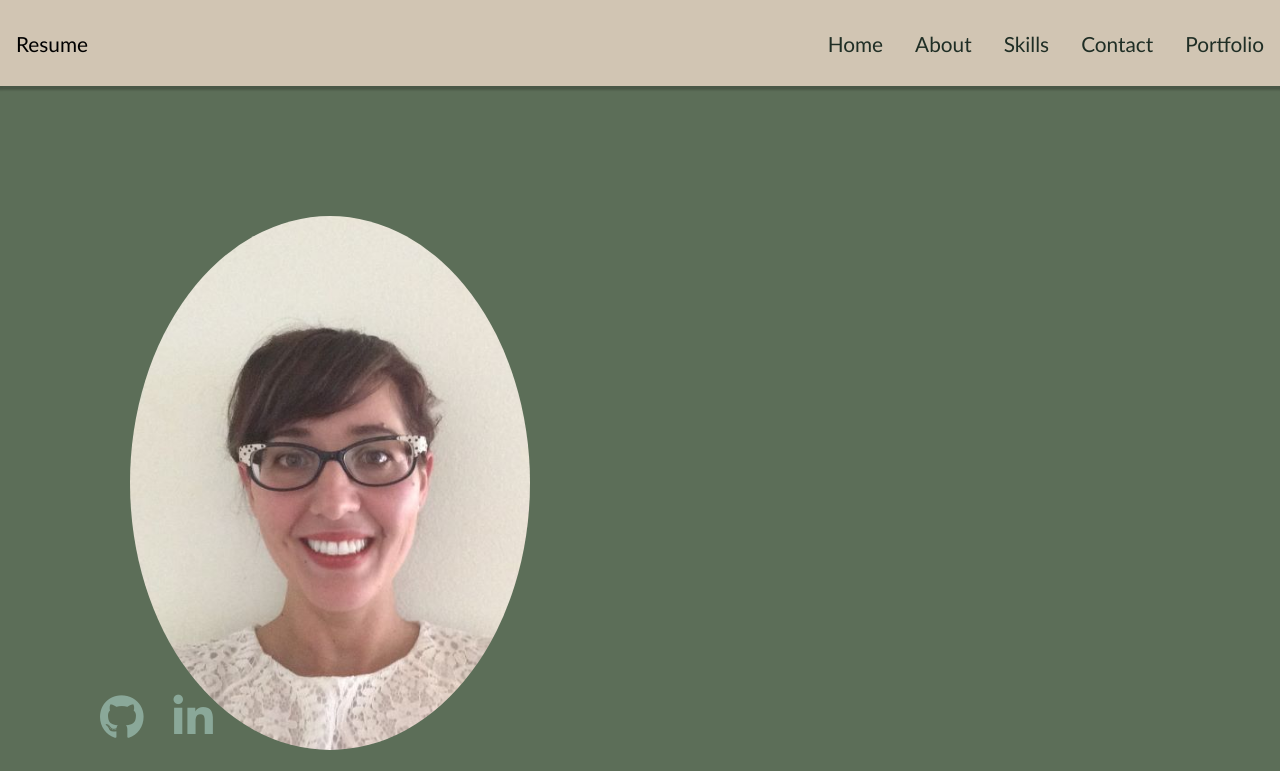
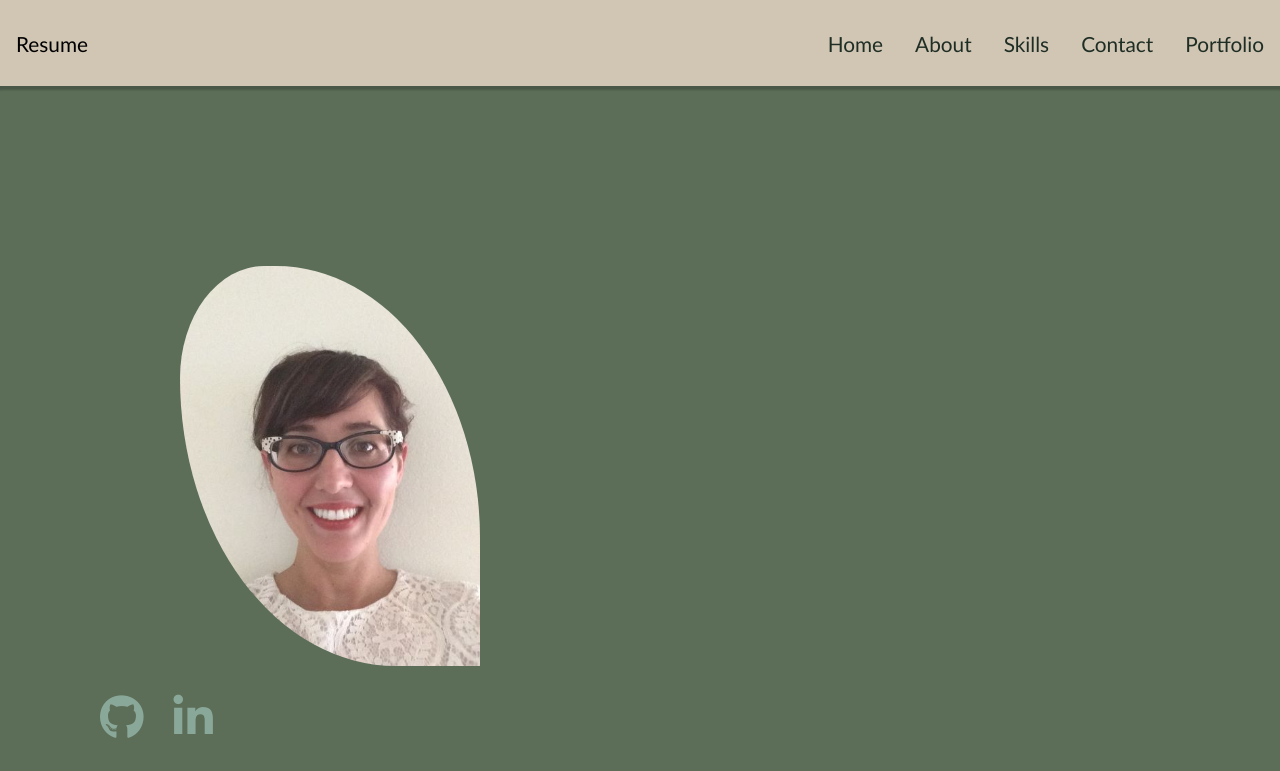
Before and after one commit to nparker80/Najla_Coding_Portfolio, a React (Create React App) app: page / in a window 1280 px wide. Shown: the top 771 px of the page. Built offline with nearby package versions, Linux system fonts and the light colour scheme.

Commit message:
mobile responsive homepage

```diff
--- a/src/contents/Home/Home.css
+++ b/src/contents/Home/Home.css
@@ -1,7 +1,8 @@
 .profilepic {
-  border-radius: 50%;
-  width: 400px;
-  margin: 30px;
+  border-radius: 35% 85% 0% 90%;
+  margin: 80px;
+  max-width: 350px;
+  max-height: 400px;
 }
 
 .introduction {
@@ -27,3 +28,31 @@ span {
   font-size: 120px;
   margin-bottom: 30px;
 }
+
+@media screen and (max-width: 768px) {
+  .profilepic {
+    align: left 40px;
+    height: 40%;
+    width: 40%;
+  }
+
+  .introduction {
+    text-transform: uppercase;
+    line-height: 30px;
+    color: rgb(209, 197, 179);
+    font-family: 'Gill Sans', 'Gill Sans MT', 'Trebuchet MS', sans-serif;
+    font-size: 35px;
+    display: inline-block;
+  }
+
+  .typingeffect {
+    display: block;
+    text-transform: lowercase;
+    padding: 40px 0px 0px 50px;
+    font-weight: bold;
+    color: #F2D349;
+    font-family: 'Dancing Script', cursive;
+    font-size: 40px;
+    margin-bottom: 30px;
+  }
+}
```
